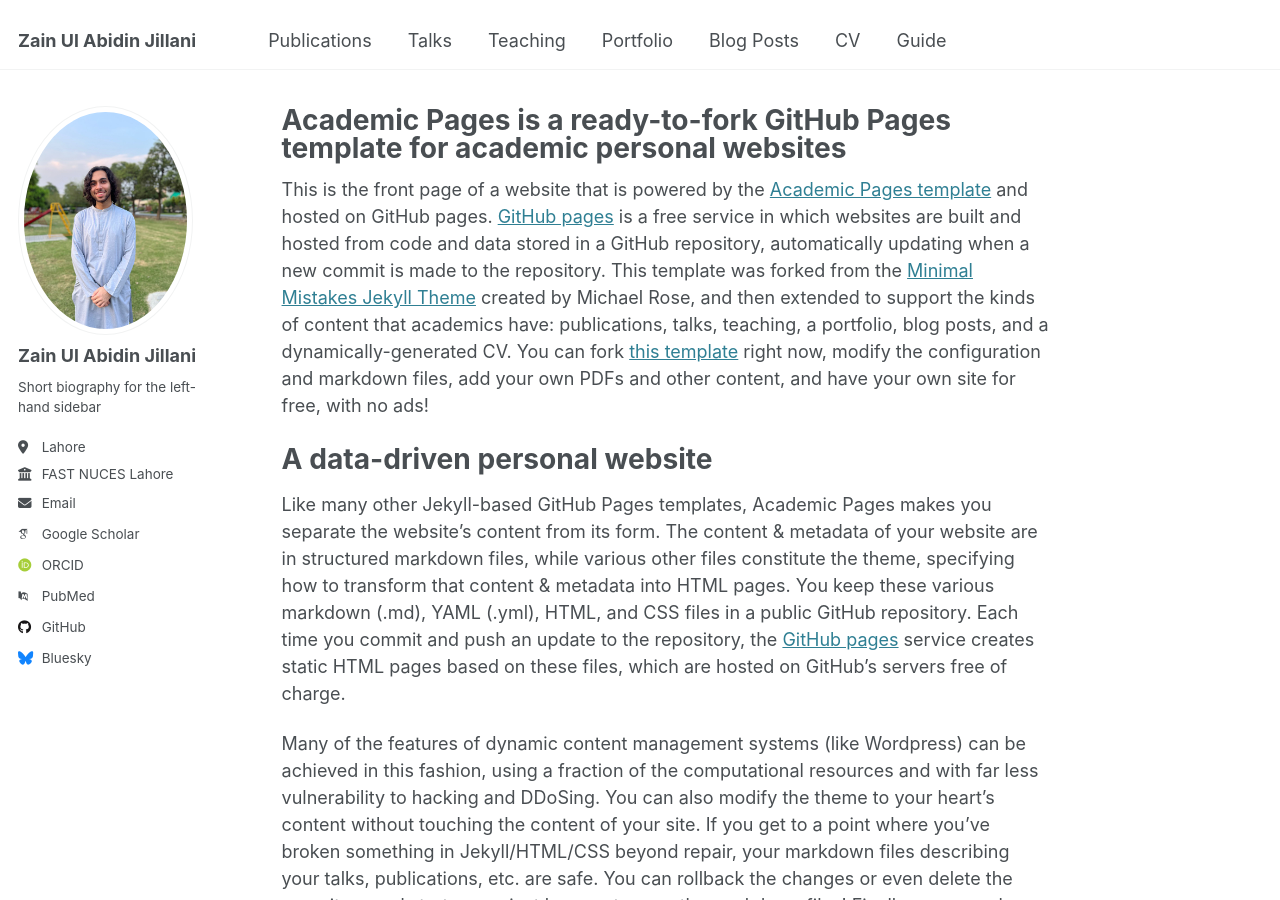
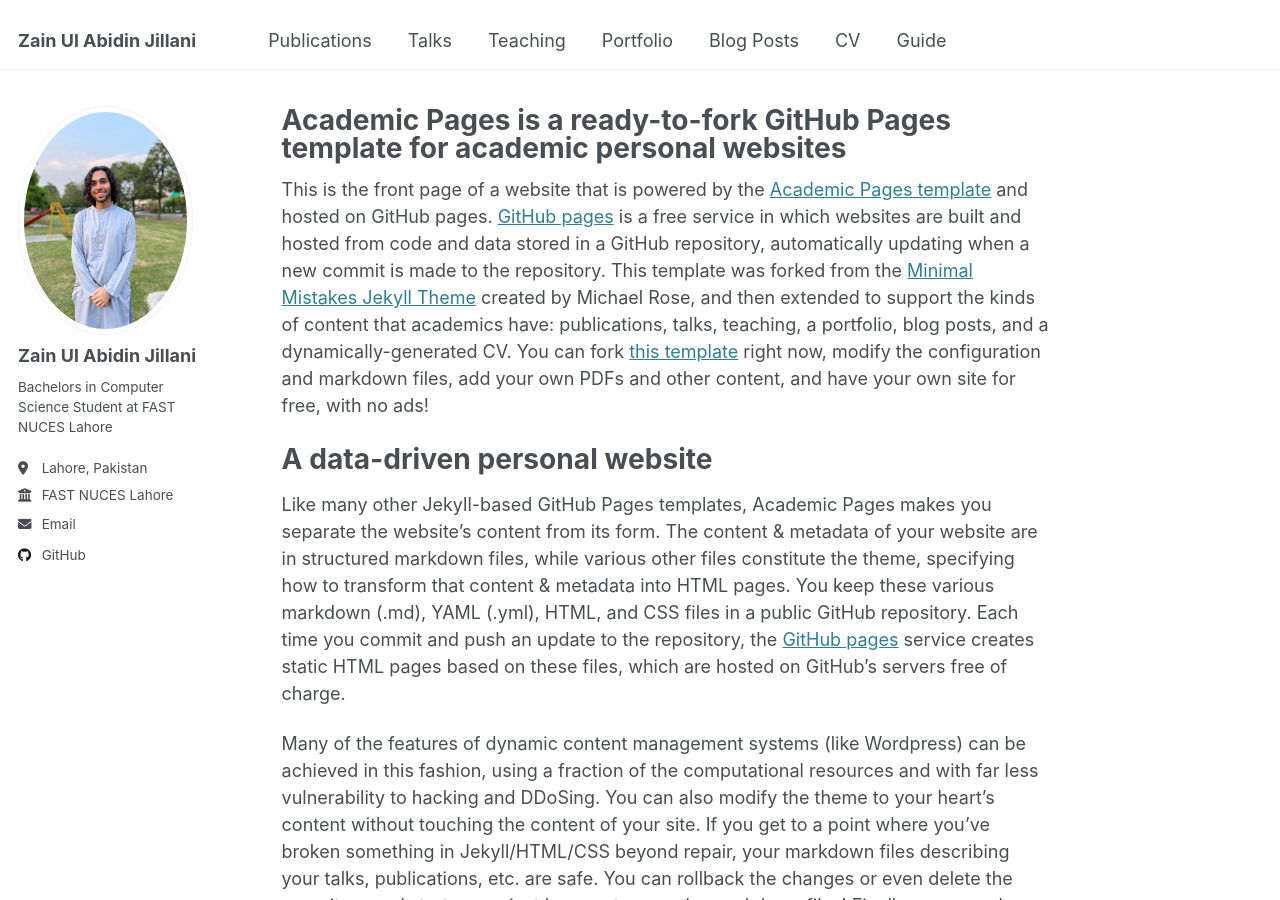
Before and after one commit to ZeeJ935/ZeeJ935.github.io, a Jekyll site: the page built from _pages/about.md, in a window 1280 px wide and 900 px high. Built offline with Jekyll 4.4.1, drawn with Linux system fonts in a browser that asks for light colours; some web fonts are replaced.

Commit message:
Sidebar Changes

```diff
--- a/_config.yml
+++ b/_config.yml
@@ -25,19 +25,19 @@ author:
   avatar           : "profilepic.jpeg"
   name             : "Zain Ul Abidin Jillani"
   pronouns         : # example: "she/her"
-  bio              : "Short biography for the left-hand sidebar"
-  location         : "Lahore"
+  bio              : "Bachelors in Computer Science Student at FAST NUCES Lahore"
+  location         : "Lahore, Pakistan"
   employer         : "FAST NUCES Lahore"
   uri              : # URL
   email            : "Zain.tap@gmail.com"
 
   # Academic websites
   arxiv            : # URL - Update with the correct link to your profile
-  googlescholar    : "https://scholar.google.com/citations?user=PS_CX0AAAAAJ"
+  googlescholar    : # URL
   impactstory      : # URL
-  orcid            : "http://orcid.org/yourorcidurl"
+  orcid            : # URL
   semantic         : # URL
-  pubmed           : "https://www.ncbi.nlm.nih.gov/pubmed/?term=john+snow"
+  pubmed           : # URL
   researchgate     : # URL
   scopus           : # URL
 
@@ -45,12 +45,12 @@ author:
   bitbucket        : # Username - Update with your username on the site
   codepen          : # Username
   dribbble         : # Username
-  github           : "academicpages"
+  github           : "https://github.com/ZeeJ935"
   kaggle           : # Username
   stackoverflow    : # User number or user number and name (i.e., use "1" or "1/jeff-atwood")
 
   # Social media
-  bluesky          : "bsky.app" # Replace this with you Bluesky username
+  bluesky          : # Replace this with you Bluesky username
   facebook         : # Username
   flickr           : # Username
   foursquare       : # Username
```
